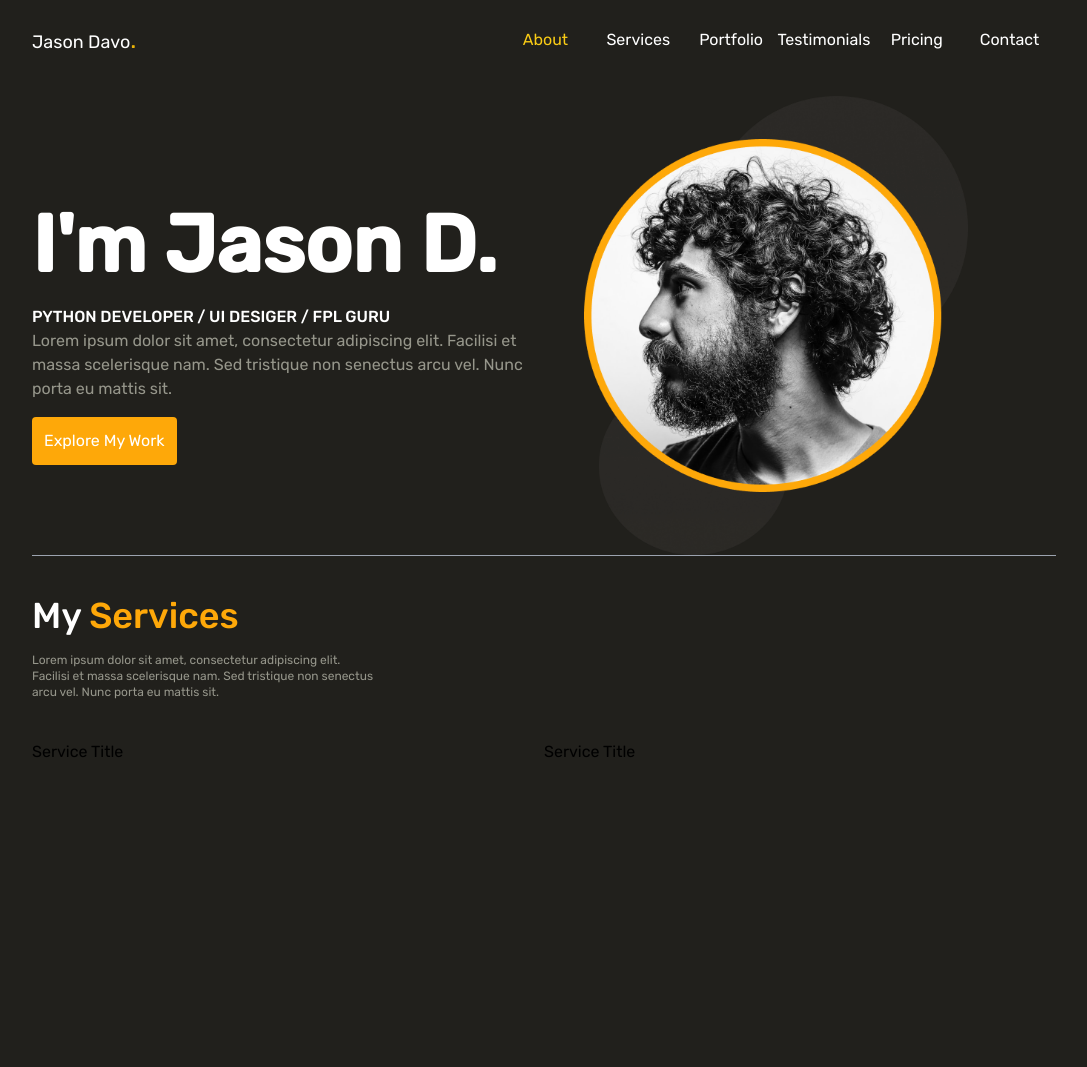
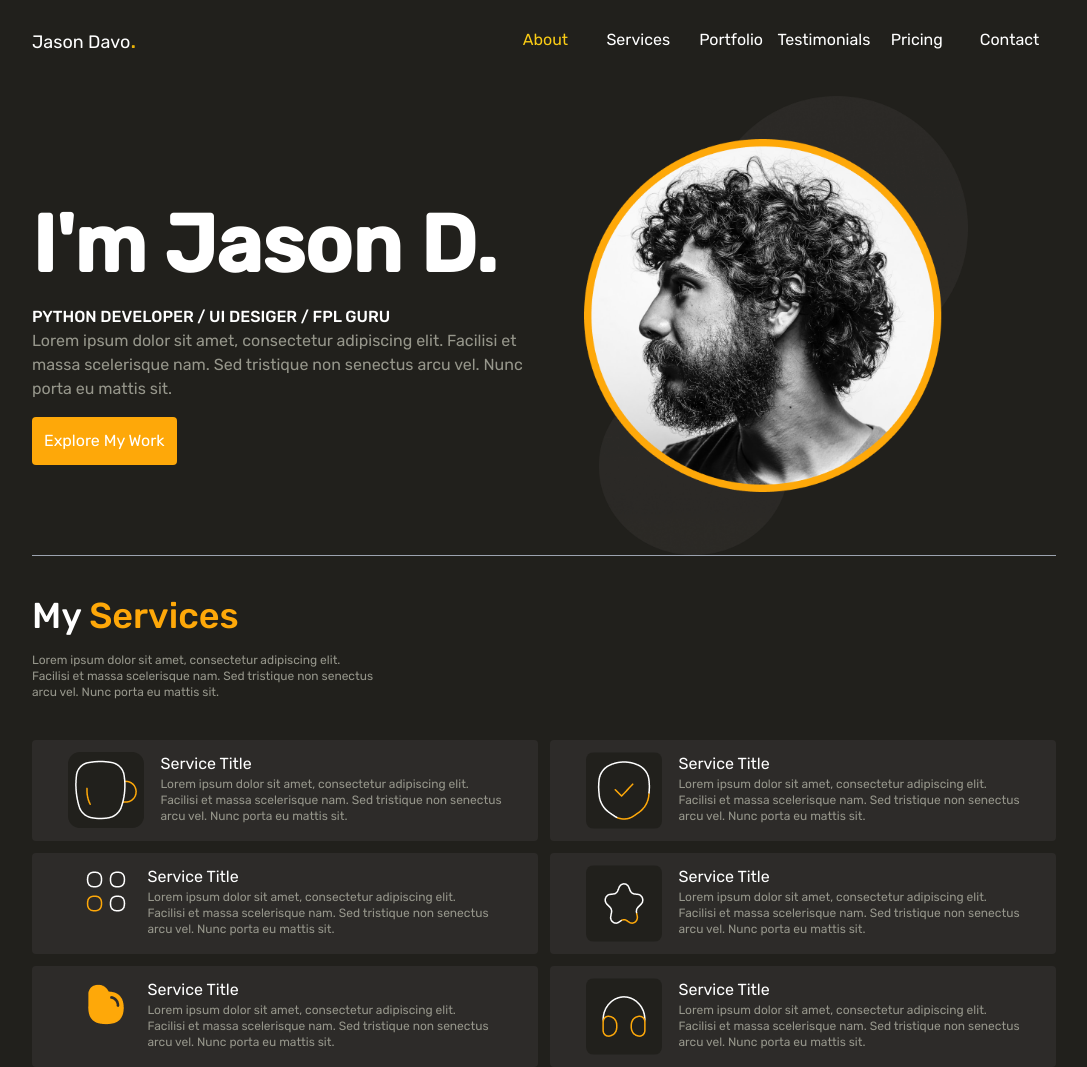
Before and after one commit to trend87/Jason-Port, a website built with Parcel: page src/index.html in a window 1280 px wide. Shown: the whole page, without its empty margins (96-1183 px from the left). Before the commit the page ends 800 px from the top, so only its background shows below. Built offline with nearby package versions, Linux system fonts and the light colour scheme.

Commit message:
created featured sections

```diff
--- a/src/index.html
+++ b/src/index.html
@@ -49,8 +49,7 @@
 
                     <div class="flex  hidden md:block ">
                         <img class="w-3/4 ml-10" src="images/user1.png" alt="jason Davo">
-                        <!-- <img class="absolut flex justify-items-end w-32" src="images/Ellipse-2.png" alt="">
-                        <img class="absolut w-32" src="images/Ellipse-3.png" =""> -->
+
                     </div>
 
                 </div>
@@ -67,18 +66,75 @@
 
                 </div>
 
-                <div class="mt-10 grid grid-cols-2">
-                    <div>
+                <div class="mt-10 grid grid-cols-2 gap-3">
 
-                        <h3>Service Title</h3>
+                    <div class="flex justify-center rounded p-3" style="background-color:#2D2B29;"> <!--1st feature-->
+                        <div class="bg-dark-500">
+                            <img class="w-34 mr-4 rounded-md" src="images/Cup.png" alt="cup.png">
+                        </div>
 
-                    </div>
+                       <div>
+                        <h3 class="text-white font-normal">Service Title</h3>
+                        <p class="text-xs" style="color:#96968B;">Lorem ipsum dolor sit amet, consectetur adipiscing elit. <br> Facilisi et massa scelerisque nam. Sed tristique non senectus <br> arcu vel. Nunc porta eu mattis sit.</p>
+                       </div>
+                    </div> <!--End of 1st feature-->
 
-                    <div>
+                    <div class="flex justify-center rounded p-3" style="background-color:#2D2B29;"> <!--2nd feature-->
+                        <div class="bg-dark-500">
+                            <img class="w-34 mr-4 rounded-lg" src="images/Frame-2.png" alt="cup.png">
+                        </div>
 
-                        <h3>Service Title</h3>
+                       <div>
+                        <h3 class="text-white font-normal">Service Title</h3>
+                        <p class="text-xs" style="color:#96968B;">Lorem ipsum dolor sit amet, consectetur adipiscing elit. <br> Facilisi et massa scelerisque nam. Sed tristique non senectus <br> arcu vel. Nunc porta eu mattis sit.</p>
+                       </div>
+                    </div> <!--End of 2nd feature-->
 
-                    </div>
+                    <div class="flex justify-center rounded p-3" style="background-color:#2D2B29;"> <!--3rd feature-->
+                        <div class="bg-dark-500">
+                            <img class="w-34 mr-4 rounded-lg" src="images/Menu.png" alt="cup.png">
+                        </div>
+
+                       <div>
+                        <h3 class="text-white font-normal">Service Title</h3>
+                        <p class="text-xs" style="color:#96968B;">Lorem ipsum dolor sit amet, consectetur adipiscing elit. <br> Facilisi et massa scelerisque nam. Sed tristique non senectus <br> arcu vel. Nunc porta eu mattis sit.</p>
+                       </div>
+                    </div> <!--End of 3rd feature-->
+
+                    <div class="flex justify-center rounded p-3" style="background-color:#2D2B29;"> <!--4th feature-->
+                        <div class="bg-dark-500">
+                            <img class="w-34 mr-4 rounded-lg" src="images/Frame-1.png" alt="cup.png">
+                        </div>
+
+                       <div>
+                        <h3 class="text-white font-normal">Service Title</h3>
+                        <p class="text-xs" style="color:#96968B;">Lorem ipsum dolor sit amet, consectetur adipiscing elit. <br> Facilisi et massa scelerisque nam. Sed tristique non senectus <br> arcu vel. Nunc porta eu mattis sit.</p>
+                       </div>
+                    </div> <!--End of 4th feature-->
+
+                    <div class="flex justify-center rounded p-3" style="background-color:#2D2B29;"> <!--5th feature-->
+                        <div class="bg-dark-500">
+                            <img class="w-34 mr-4 rounded-lg" src="images/Folder.png" alt="cup.png">
+                        </div>
+
+                       <div>
+                        <h3 class="text-white font-normal">Service Title</h3>
+                        <p class="text-xs" style="color:#96968B;">Lorem ipsum dolor sit amet, consectetur adipiscing elit. <br> Facilisi et massa scelerisque nam. Sed tristique non senectus <br> arcu vel. Nunc porta eu mattis sit.</p>
+                       </div>
+                    </div> <!--End of 5th feature-->
+
+                    <div class="flex justify-center rounded p-3" style="background-color:#2D2B29;"> <!--6th feature-->
+                        <div class="bg-dark-500">
+                            <img class="w-34 mr-4 rounded-lg" src="images/Frame-5.png" alt="cup.png">
+                        </div>
+
+                       <div>
+                        <h3 class="text-white font-normal">Service Title</h3>
+                        <p class="text-xs" style="color:#96968B;">Lorem ipsum dolor sit amet, consectetur adipiscing elit. <br> Facilisi et massa scelerisque nam. Sed tristique non senectus <br> arcu vel. Nunc porta eu mattis sit.</p>
+                       </div>
+                    </div> <!--End of 6th feature-->
+
+
 
                 </div>
             </section> <!--End of second section-->
```
Also changed, not shown: src/images/Cup.png (added), src/images/Ellipse-1.png (deleted), src/images/Ellipse-2.png (deleted), src/images/Ellipse-3.png (deleted), src/images/Folder.png (added), src/images/Frame-1.png (added), src/images/Frame-2.png (added), src/images/Frame-5.png (added), src/images/Menu.png (added), 1 other file.
